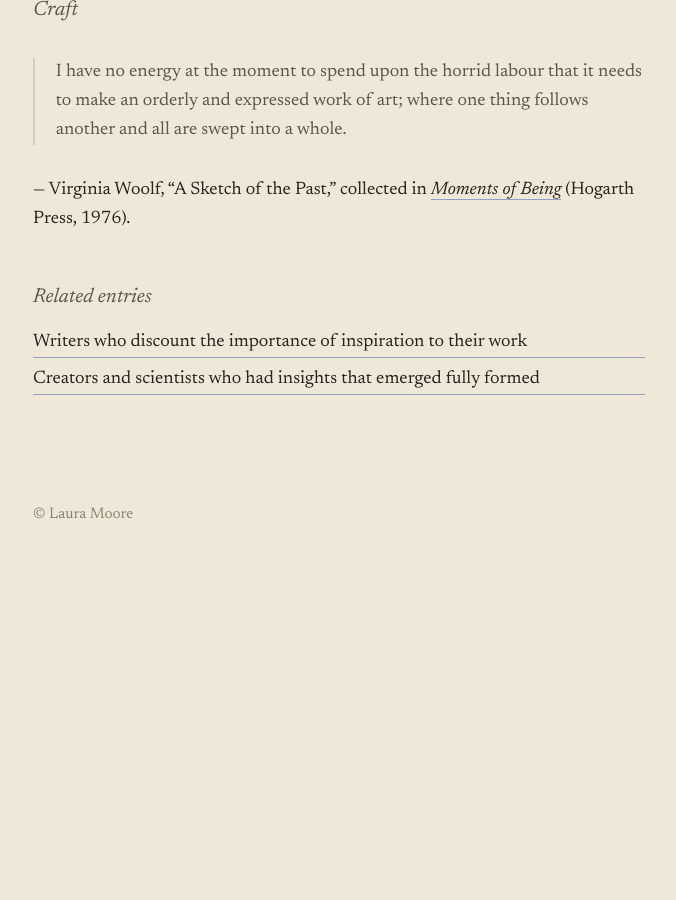
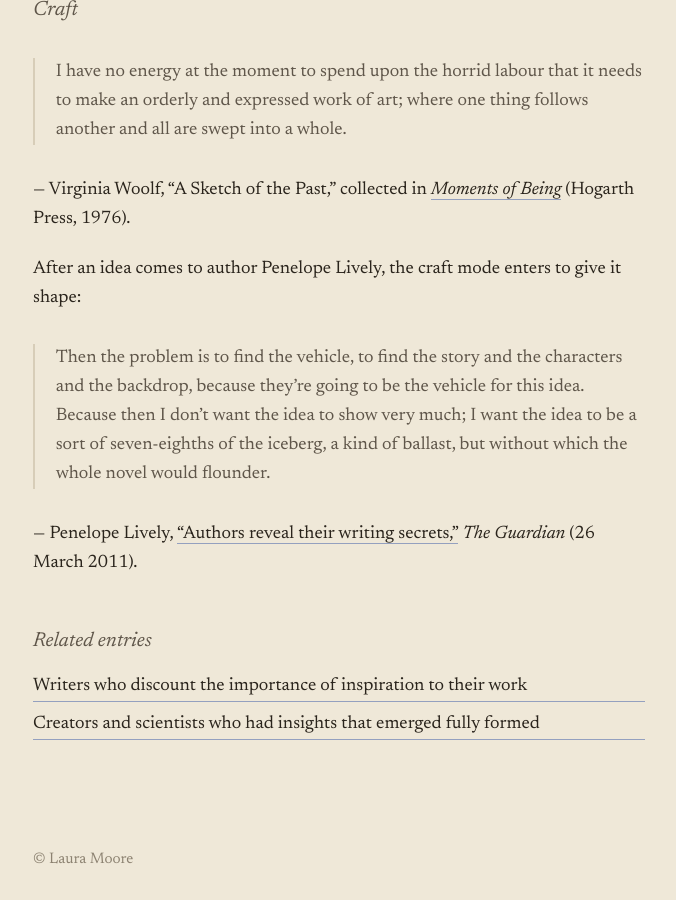
Before and after one commit to lauramoorewrites-del/treasury, a Jekyll site: the page built from _pages/my-theory-of-art-and-craft.md, in a window 1280 px wide and 900 px high, scrolled down 2639 px. Shown: the whole window, without its empty margins (301-977 px from the left). Built offline with Jekyll 4.4.1, drawn with Linux system fonts in a browser that asks for light colours; before the commit the page ends 3224 px from its top, so only the background shows below that; some of the changed text lies outside the part shown.

Commit message:
Format Penelope Lively source; update date on my-theory-of-art-and-craft
Co-Authored-By: Claude Sonnet 4.6 <noreply@anthropic.com>

```diff
--- a/_pages/my-theory-of-art-and-craft.md
+++ b/_pages/my-theory-of-art-and-craft.md
@@ -48,3 +48,9 @@ As a young writer, Virginia Woolf learned that the art mode could not be summone
 > I have no energy at the moment to spend upon the horrid labour that it needs to make an orderly and expressed work of art; where one thing follows another and all are swept into a whole.
 
 — Virginia Woolf, "A Sketch of the Past," collected in [*Moments of Being*](https://bookshop.org/search?q=9780712646185) (Hogarth Press, 1976).
+
+After an idea comes to author Penelope Lively, the craft mode enters to give it shape:
+
+> Then the problem is to find the vehicle, to find the story and the characters and the backdrop, because they're going to be the vehicle for this idea. Because then I don't want the idea to show very much; I want the idea to be a sort of seven-eighths of the iceberg, a kind of ballast, but without which the whole novel would flounder.
+
+— Penelope Lively, ["Authors reveal their writing secrets,"](https://www.theguardian.com/books/2011/mar/26/authors-secrets-writing) *The Guardian* (26 March 2011).
```
Also changed, not shown: other parts of _pages/my-theory-of-art-and-craft.md (+1 -1 lines).
